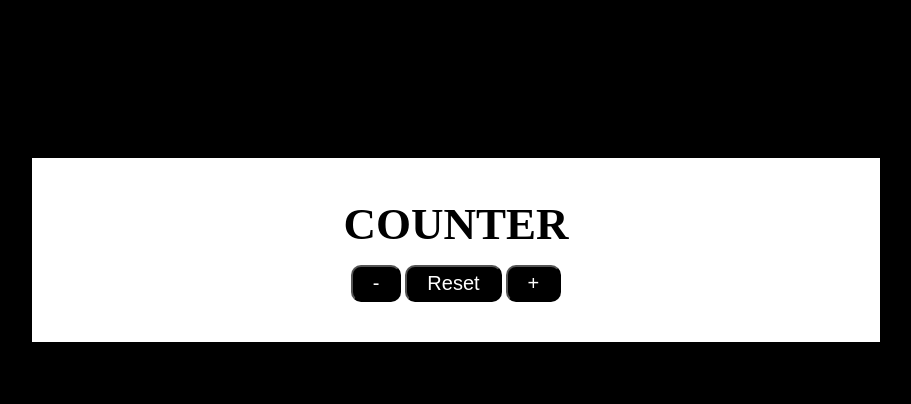
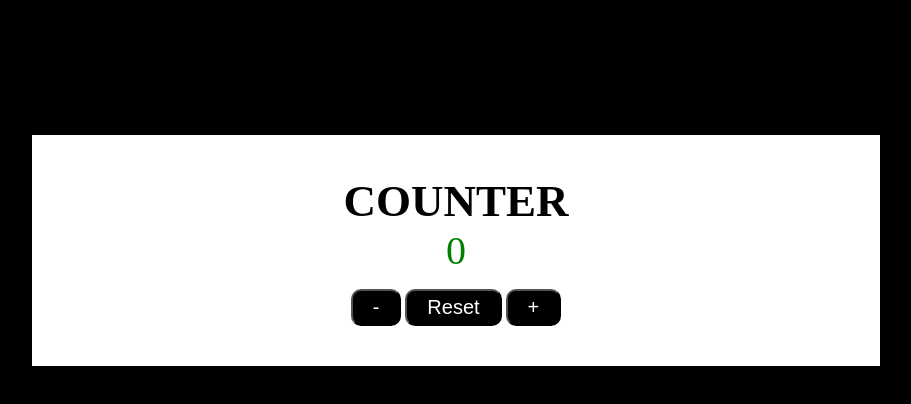
Before and after one commit to Sachinbhujel/coding, a plain HTML site: page projects/day01_challenge/index.html in a window 1280 px wide. Shown: the whole page, without its empty margins (184-1095 px from the left). Drawn offline with Linux system fonts and the light colour scheme.

Commit message:
Update index.html

```diff
--- a/projects/day01_challenge/index.html
+++ b/projects/day01_challenge/index.html
@@ -11,7 +11,7 @@
   <div class="main">
   <div class="child">
     <h1>COUNTER</h1>
-    <p id="num"></p>
+    <p id="num">0</p>
     <div class="btnDiv">
       <button onclick="minus()">-</button>
       <button onclick="erase()">Reset</button>
```
